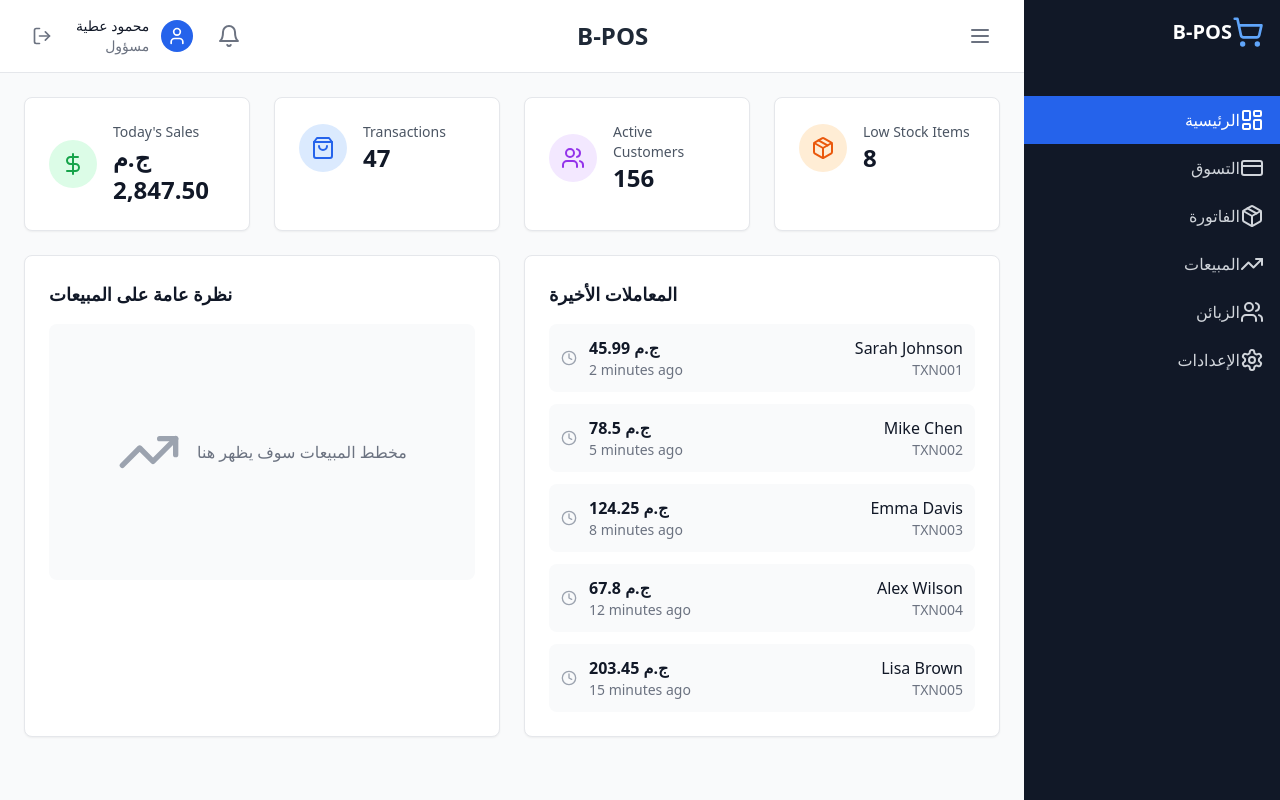
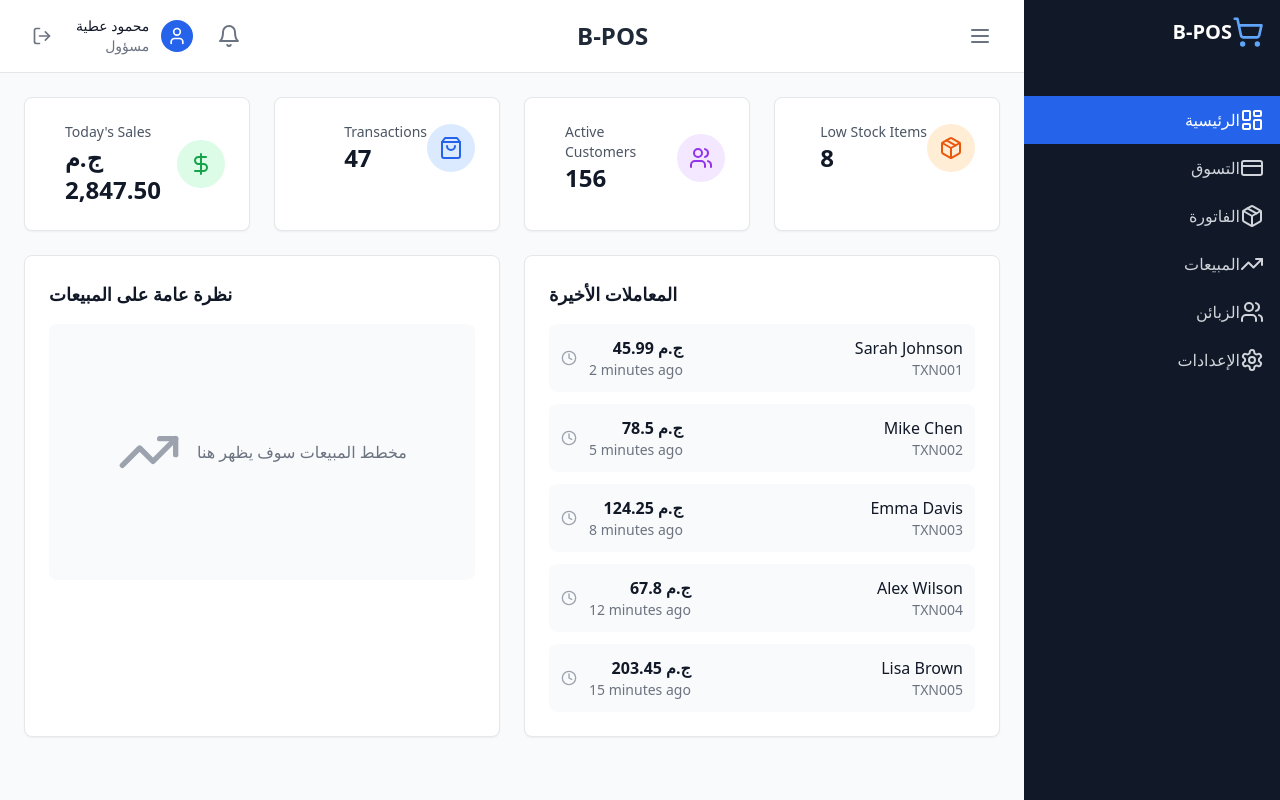
Before and after one commit to mamoda/Codes, a React (Vite) app: page / in a window 1280 px wide. Built offline with nearby package versions, Linux system fonts and the light colour scheme.

Commit message:
Update Dashboard.tsx

```diff
--- a/src/pages/Dashboard.tsx
+++ b/src/pages/Dashboard.tsx
@@ -77,7 +77,7 @@ const Dashboard: React.FC = () => {
             key={stat.label}
             className="bg-white p-6 rounded-lg shadow-sm border border-gray-200"
           >
-            <div className="flex items-center">
+            <div className="flex flex-row-reverse items-center">
               <div className={`p-3 rounded-full ${stat.color}`}>
                 <stat.icon className="w-6 h-6" />
               </div>
@@ -113,12 +113,12 @@ const Dashboard: React.FC = () => {
             {recentTransactions.map((transaction) => (
               <div
                 key={transaction.id}
-                className="flex items-center justify-between p-3 bg-gray-50 rounded-lg"
+                className="flex items-center text-right justify-between p-3 bg-gray-50 rounded-lg"
               >
-                <div className="flex items-center">
+                <div className="flex text-right items-center">
                   <Clock className="w-4 h-4 text-gray-400 mr-3" />
                   <div>
-                    <p className="font-semibold text-gray-900">
+                    <p className="text-right font-semibold text-gray-900">
                       ج.م {transaction.amount}
                     </p>
                     <p className="text-sm text-gray-500">{transaction.time}</p>
```
